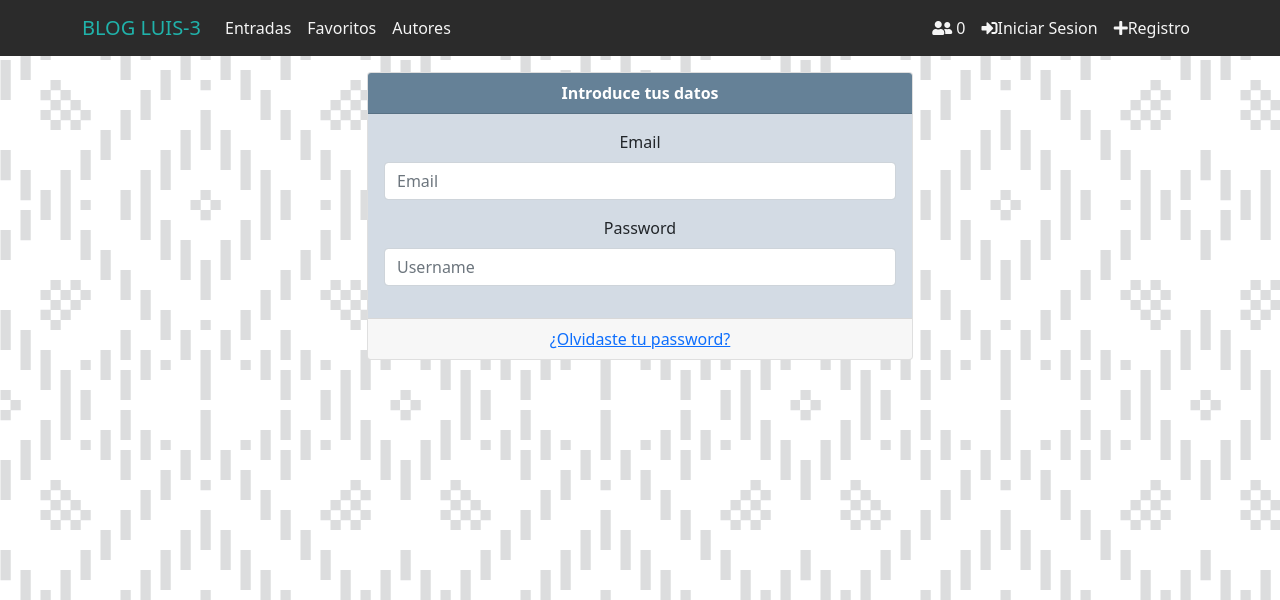
After one commit to luisangeluis/BlogConPhp, a PHP site: page /BlogConPhp/login.php in a window 1280 px wide. The commit adds this page. Shown: the top 600 px of the page. Run offline with PHP 8.4, Linux system fonts and the light colour scheme; data that the repository does not hold is empty.

Commit message:
Video 25 terminado diseño de pagina de login

```diff
--- /dev/null
+++ b/login.php
@@ -0,0 +1,47 @@
+<?php
+include_once 'app/Conexion.inc.php';
+include_once 'app/config.inc.php';
+include_once 'app/CRepositorioUsuarios.inc.php';
+
+$titulo = 'Pagina de login';
+
+include_once 'plantillas/documento-declaracion.inc.php';
+include_once 'plantillas/navbar.inc.php'
+?>
+<div class="container">
+    <div class="row">
+        <div class="col-lg-3">
+        </div>
+        <div class="col-lg-6">
+            <div class="card text-center mt-3">
+                <div class="card-header">
+                    Introduce tus datos
+                </div>
+                <div class="card-body text-wrap">
+                    <form role="form" method="POST" action="<?php echo $_SERVER['PHP_SELF'] ?>">
+                        <div class="mb-3">
+                            <label for="" class="form-label">Email</label>
+                            <!-- <span class="input-group-text" id="email">Email</span> -->
+
+                            <input type="email" class="form-control" id="email"placeholder="Email" aria-label="Username" aria-describedby="basic-addon1">
+                        </div>
+                        <div class=" mb-3">
+                            <label for="" class="form-label">Password</label>
+                            <!-- <span class="input-group-text" id="password">Password</span> -->
+                            <input type="password" class="form-control" placeholder="Username" aria-label="Username" aria-describedby="basic-addon1">
+                        </div>
+
+
+                    </form>
+
+                </div>
+                <div class="card-footer text-muted">
+                    <a href="#">¿Olvidaste tu password?</a>
+                </div>
+            </div>
+        </div>
+    </div>
+</div>
+<?php
+include_once 'plantillas/documento-cierre.inc.php'
+?>
--- a/plantillas/navbar.inc.php
+++ b/plantillas/navbar.inc.php
@@ -40,7 +40,7 @@
             </a>
           </li>
           <li class="nav-item active">
-            <a class="nav-link" aria-current="page" href="#"><span><i class="fas fa-sign-in-alt"></i></span>Iniciar Sesion</a>
+            <a class="nav-link" aria-current="page" href="<?php echo RUTA_LOGIN?>"><span><i class="fas fa-sign-in-alt"></i></span>Iniciar Sesion</a>
           </li>
           <li class="nav-item">
             <a class="nav-link" href="registro.php"><i class="fas fa-plus"></i>Registro</a>
```
